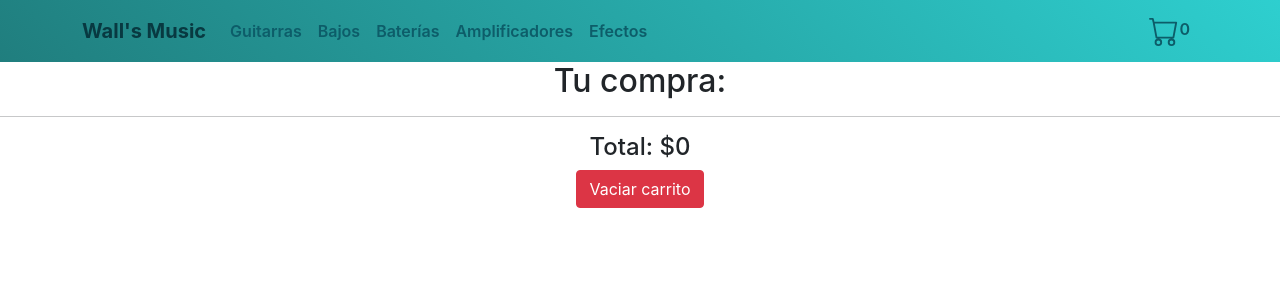
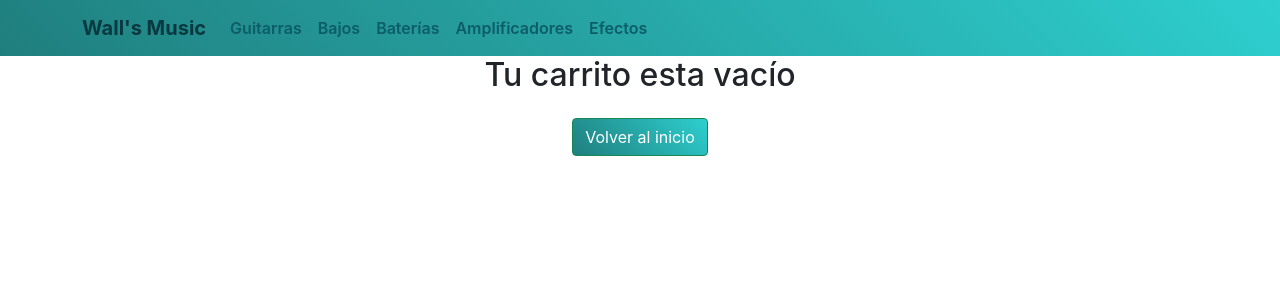
Before and after one commit to julian-paredes/proyecto-ecommerce, a React (Create React App) app: page /cart in a window 1280 px wide. Shown: the top 300 px of the page. Built offline with nearby package versions, Linux system fonts and the light colour scheme.

Commit message:
Se modifican los componentes del carrito para que cuando no hay productos en el mismo

```diff
--- a/src/components/Cart.js
+++ b/src/components/Cart.js
@@ -1,12 +1,22 @@
 import React, { useContext } from "react"
 import {BsFillTrashFill} from "react-icons/bs"
 import { CartContext } from "../context/CartContext"
+import { Link } from "react-router-dom"
 
 
 
 function Cart() {
 
     const { cart, totalPrice, clearCart, removeItem } = useContext(CartContext)
+
+    if (cart.length === 0) {
+        return (
+            <div className="cart-detail">
+                <h2>Tu carrito esta vacío </h2>
+                <Link to="/" className='btn btn-success my-3 button-detail'>Volver al inicio</Link>
+            </div>
+        )
+    }
 
     return (
         <div className="cart-detail">
@@ -28,7 +38,6 @@ function Cart() {
         }
 
         <h4>Total: ${totalPrice()}</h4>
-
         <button onClick={clearCart} className="btn btn-danger">Vaciar carrito</button>
         </div>
     )
--- a/src/components/CartWidget.js
+++ b/src/components/CartWidget.js
@@ -6,14 +6,17 @@ import { useContext } from "react";
 
 function CartWidget() {
 
-    const { totalQuantity } = useContext(CartContext)
+    const { cart, totalQuantity } = useContext(CartContext)
 
-    return(
-        <section >
-            <BsCart className="nav-cart"/>
-            <span>{totalQuantity()}</span>
-        </section>
-    )
+    if (cart.length)
+        return(
+            <section>
+
+                <BsCart className="nav-cart"/>
+                <span>{totalQuantity()}</span>
+
+            </section>
+        )
 }
 
 export { CartWidget };
--- a/src/components/NavBar.js
+++ b/src/components/NavBar.js
@@ -2,13 +2,19 @@ import React from "react";
 import { Navbar, Nav, Container } from "react-bootstrap";
 import { LinkContainer } from 'react-router-bootstrap'
 import {CartWidget} from './CartWidget';
+import { CartContext } from "../context/CartContext";
+import { useContext } from "react";
 
-function NavBar( {children}) {
+function NavBar() {
+
+    const { cart } = useContext(CartContext)
 
     return(
+
+            cart.length
+            ?
             <Navbar sticky="top"className="nav-bar" expand="lg">
             <Container>
-
             <LinkContainer to={"/"}>
                 <Navbar.Brand className="nav-name nav-left">Wall's Music</Navbar.Brand>
             </LinkContainer>
@@ -32,13 +38,44 @@ function NavBar( {children}) {
                     </LinkContainer>
                 </Nav>
                 <Nav className="nav-right">
-                <LinkContainer to={"/cart"}>
-                    <Nav.Link className="navlink" href="/cart"><CartWidget /></Nav.Link>
-                </LinkContainer>
+                 <LinkContainer to={"/cart"}>
+                     <Nav.Link className="navlink" href="/cart"><CartWidget /></Nav.Link>
+                 </LinkContainer>
+                 </Nav>
+                </Navbar.Collapse>
+            </Container>
+            </Navbar>
+            :
+            <Navbar sticky="top"className="nav-bar" expand="lg">
+            <Container>
+            <LinkContainer to={"/"}>
+                <Navbar.Brand className="nav-name nav-left">Wall's Music</Navbar.Brand>
+            </LinkContainer>
+                <Navbar.Toggle aria-controls="basic-navbar-nav" />
+                <Navbar.Collapse id="basic-navbar-nav">
+                <Nav className="me-auto">
+                    <LinkContainer to={"/category/guitars"}>
+                        <Nav.Link className="navlink" >Guitarras</Nav.Link>
+                    </LinkContainer>
+                    <LinkContainer to={"/category/basses"}>
+                        <Nav.Link className="navlink" href="">Bajos</Nav.Link>
+                    </LinkContainer>
+                    <LinkContainer to={"/category/drums"}>
+                        <Nav.Link className="navlink" href="/drums">Baterías</Nav.Link>
+                    </LinkContainer>
+                    <LinkContainer to={"/category/amps"}>
+                        <Nav.Link className="navlink" href="/amps">Amplificadores</Nav.Link>
+                    </LinkContainer>
+                    <LinkContainer to={"/category/effects"}>
+                        <Nav.Link className="navlink" href="/effects">Efectos</Nav.Link>
+                    </LinkContainer>
                 </Nav>
                 </Navbar.Collapse>
             </Container>
             </Navbar>
+
+
+
     )
 };
 
--- a/src/styles/styles.css
+++ b/src/styles/styles.css
@@ -86,7 +86,7 @@ html {
 }
 
 .nav-cart {
-    font-size: 30px;
+    font-size: 15px;
 }
 
 .cart-detail {
```
